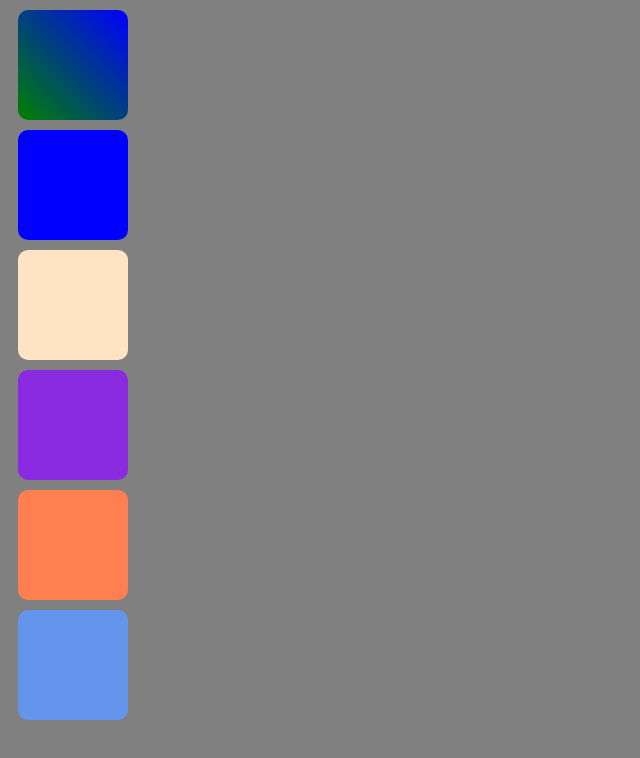
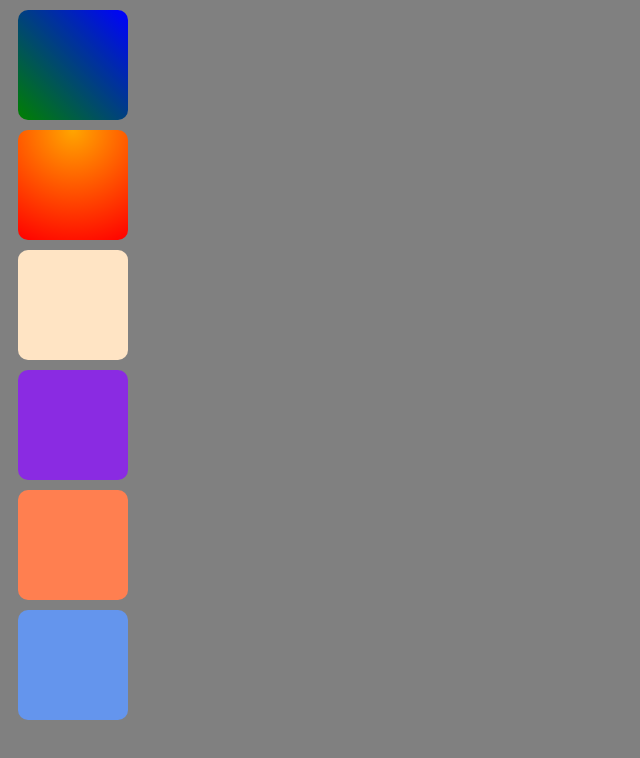
Before and after one commit to saulkrujoski/animaciones-ejemplos, a plain HTML site: page index.html in a window 1280 px wide. Shown: the whole page, without its empty margins (0-640 px from the left). Drawn offline with Linux system fonts and the light colour scheme.

Commit message:
Añadimos una clase gradiente radial más.

```diff
--- a/assets/css/style.css
+++ b/assets/css/style.css
@@ -13,3 +13,7 @@ body {
 .gradient-linear {
     background-image: linear-gradient(to left bottom,blue, green);
 }
+
+.gradient-radial {
+    background-image: radial-gradient(circle at top,orange, red);
+}
--- a/index.html
+++ b/index.html
@@ -10,7 +10,7 @@
 <body>
     <div class="box gradient-linear"></div>
 
-    <div class="box" style="background-color: blue;"></div>
+    <div class="box gradient-radial"></div>
 
     <div class="box" style="background-color: bisque;"></div>
 
```
